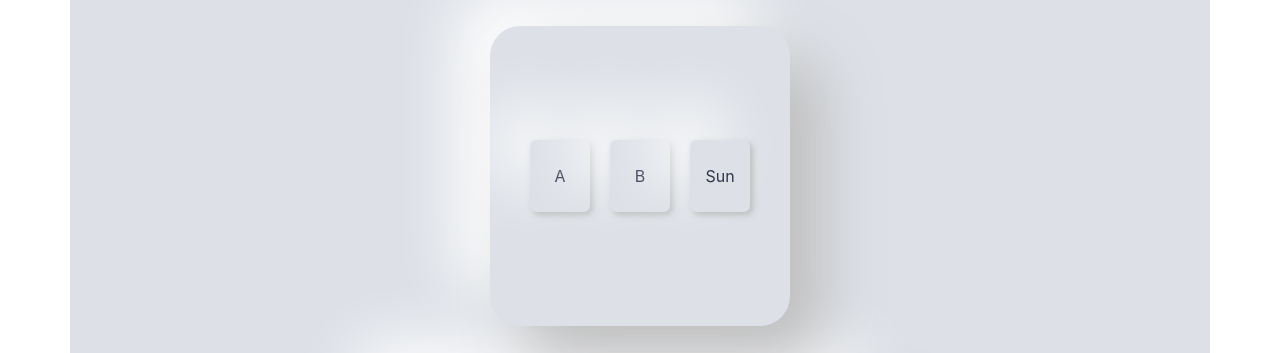
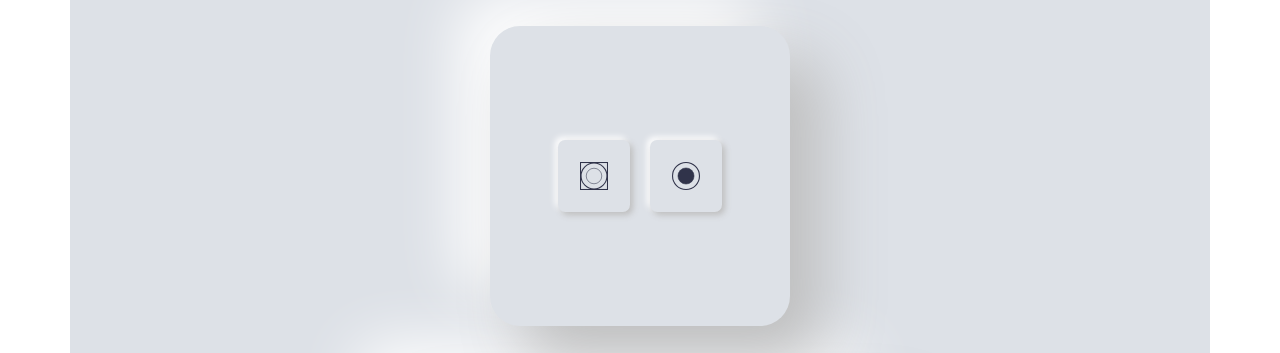
Before and after one commit to genzm/github-pages, a plain HTML site: page index.html in a window 1280 px wide. Shown: the part 60-413 px from the top of the page. Drawn offline with nearby package versions, Linux system fonts and the light colour scheme.

Commit message:
ちゃんとした画像付きぼたん

```diff
--- a/index.html
+++ b/index.html
@@ -76,9 +76,9 @@
 <body>
     <div class="container">
         <div class="NeubuttonBase">
-          <button class="Neubutton">A</button>
-          <button class="Neubutton">B</button>
-          <button class="Neubutton">Sun</button>
+          <button class="Neubutton"><img src="昼.svg" height=40%></button>
+          <button class="Neubutton"><img src="Eye.svg" height=40%></button>
+
         </div>
         <div class="neumorphism-1">
             <h1>ここは？</h1>
--- a/neumorphism.css
+++ b/neumorphism.css
@@ -37,7 +37,7 @@ body{
     border-radius: 10%;
     background: #dde1e7;
     box-shadow:  3px 3px 6px #bebebe,
-             -32px -32px 63px #ffffff;
+             -3px -3px 6px #ffffff;
     position: relative;
     outline: transparent;
     border: transparent;
@@ -48,21 +48,25 @@ body{
     font-size: 90%;
     background: #dde1e7;
     box-shadow: inset 3px 3px 6px #bebebe,
-             inset -32px -32px 63px #dde1e7;
+             inset -3px -3px 6px #dde1e7;
     outline: transparent;
     border: transparent;
 
 }
 .Neubutton:focus {
-    font-size: 90%;
+    font-size: 95%;
     background: #dde1e7;
     box-shadow: inset 3px 3px 6px #bebebe,
-             inset -32px -32px 63px #dde1e7;
+             inset -3px -3px 6px #dde1e7;
     outline: transparent;
     border: transparent;
 
 }
+.Neubutton:focus>img{
+    width: 38%;
+    height: 38%;
 
+}
 
 .container {
     display: flex;
```
Also changed, not shown: 昼.svg (added).
